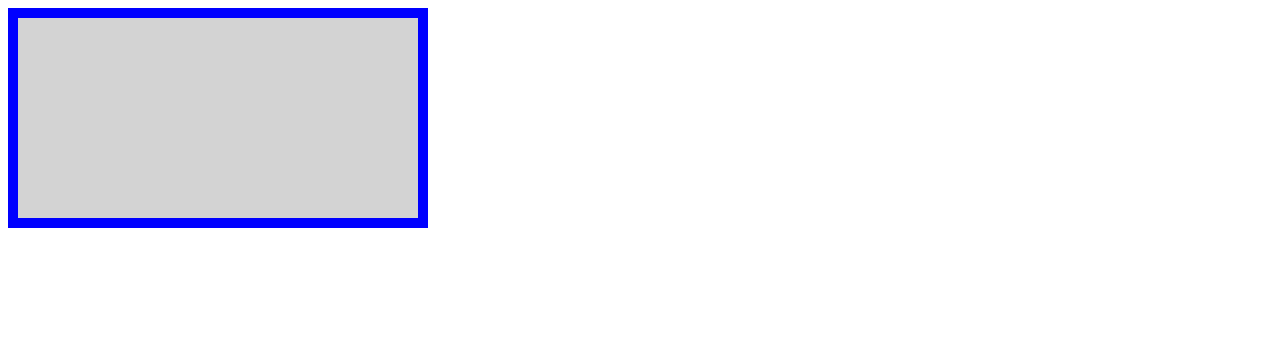
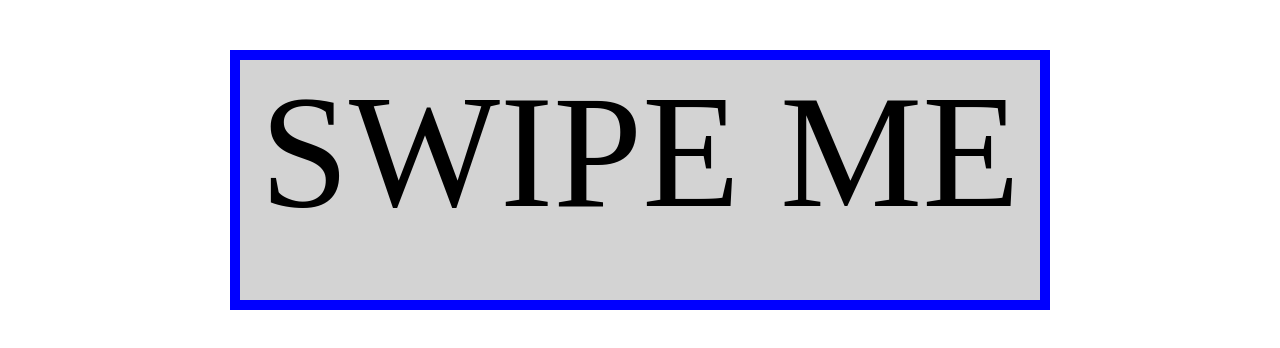
Before and after one commit to dacorvo/swipe, a plain HTML site: page example.html in a window 1280 px wide. Drawn offline with Linux system fonts and the light colour scheme.

Commit message:
A few layout modifications

```diff
--- a/example.html
+++ b/example.html
@@ -5,10 +5,17 @@
     <meta http-equiv="Content-Type" content="text/html; charset=utf-8">
     <style type="text/css">
 
+    body {
+        min-width: 800px;
+    }
+
     #container {
-        width: 400px;
-        height: 200px;
-        font-size: 80px;
+        margin-left: auto;
+        margin-right: auto;
+        margin-top: 50px;
+        width: 800px;
+        height: 240px;
+        font-size: 160px;
         text-align: center;
         border: 10px solid blue;
         background-color: lightgrey;
@@ -20,8 +27,7 @@
 
   </head>
   <body>
-    <div id="container">
-    </div>
+    <div id="container">SWIPE ME</div>
     <script>
 
         function onLeft(){
```
